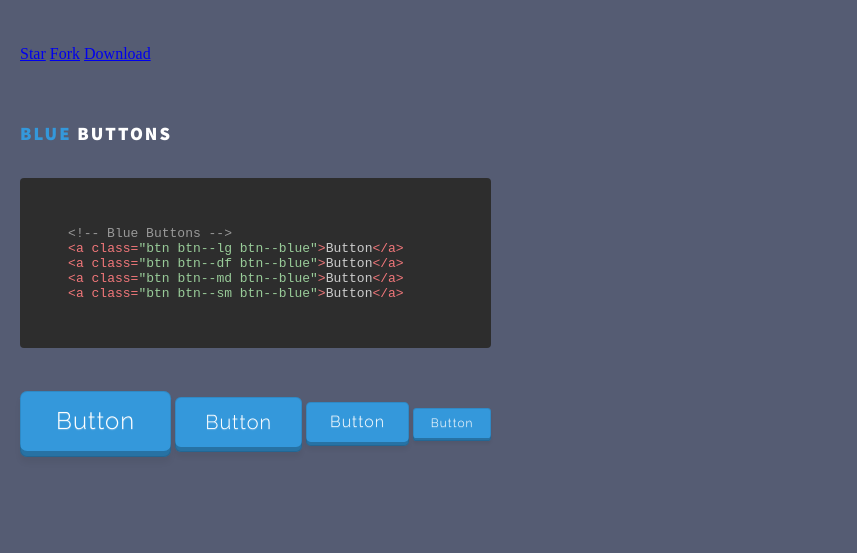
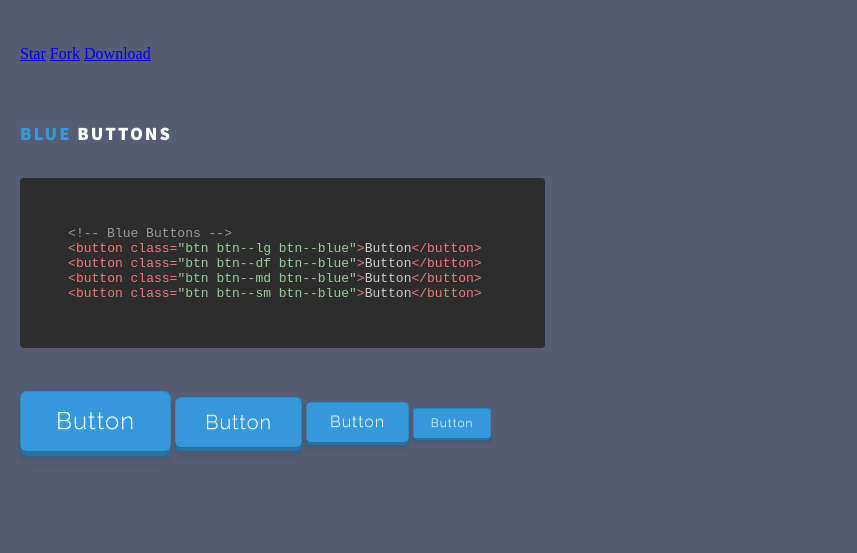
Before and after one commit to iRaul/pushy-buttons, a plain HTML site: page index.html in a window 1280 px wide. Shown: the part 234-787 px from the top of the page, without its empty margins (0-857 px from the left). Drawn offline with nearby package versions, Linux system fonts and the light colour scheme.

Commit message:
change from anchor to button

```diff
--- a/css/highlight-theme.css
+++ b/css/highlight-theme.css
@@ -64,7 +64,7 @@
   color: #cccccc;
   padding: 2.5em;
   border-radius: 4px;
-  max-width: 406px;
+  max-width: 460px;
 }
 
 .hljs-emphasis {
--- a/index.html
+++ b/index.html
@@ -35,17 +35,17 @@
       <pre>
         <code class="html xml hljs">
   <span class="hljs-comment">&lt;!-- Blue Buttons --&gt;</span>
-  <span class="hljs-tag">&lt;<span class="hljs-name">a</span> <span class="hljs-attr">class</span>=<span class="hljs-string">"btn btn--lg btn--blue"</span>&gt;</span>Button<span class="hljs-tag">&lt;/<span class="hljs-name">a</span>&gt;</span>
-  <span class="hljs-tag">&lt;<span class="hljs-name">a</span> <span class="hljs-attr">class</span>=<span class="hljs-string">"btn btn--df btn--blue"</span>&gt;</span>Button<span class="hljs-tag">&lt;/<span class="hljs-name">a</span>&gt;</span>
-  <span class="hljs-tag">&lt;<span class="hljs-name">a</span> <span class="hljs-attr">class</span>=<span class="hljs-string">"btn btn--md btn--blue"</span>&gt;</span>Button<span class="hljs-tag">&lt;/<span class="hljs-name">a</span>&gt;</span>
-  <span class="hljs-tag">&lt;<span class="hljs-name">a</span> <span class="hljs-attr">class</span>=<span class="hljs-string">"btn btn--sm btn--blue"</span>&gt;</span>Button<span class="hljs-tag">&lt;/<span class="hljs-name">a</span>&gt;</span>
+  <span class="hljs-tag">&lt;<span class="hljs-name">button</span> <span class="hljs-attr">class</span>=<span class="hljs-string">"btn btn--lg btn--blue"</span>&gt;</span>Button<span class="hljs-tag">&lt;/<span class="hljs-name">button</span>&gt;</span>
+  <span class="hljs-tag">&lt;<span class="hljs-name">button</span> <span class="hljs-attr">class</span>=<span class="hljs-string">"btn btn--df btn--blue"</span>&gt;</span>Button<span class="hljs-tag">&lt;/<span class="hljs-name">button</span>&gt;</span>
+  <span class="hljs-tag">&lt;<span class="hljs-name">button</span> <span class="hljs-attr">class</span>=<span class="hljs-string">"btn btn--md btn--blue"</span>&gt;</span>Button<span class="hljs-tag">&lt;/<span class="hljs-name">button</span>&gt;</span>
+  <span class="hljs-tag">&lt;<span class="hljs-name">button</span> <span class="hljs-attr">class</span>=<span class="hljs-string">"btn btn--sm btn--blue"</span>&gt;</span>Button<span class="hljs-tag">&lt;/<span class="hljs-name">button</span>&gt;</span>
         </code>
       </pre>
 
-        <a class="btn btn--lg btn--blue">Button</a>
-        <a class="btn btn--df btn--blue">Button</a>
-        <a class="btn btn--md btn--blue">Button</a>
-        <a class="btn btn--sm btn--blue">Button</a>
+        <button class="btn btn--lg btn--blue">Button</button>
+        <button class="btn btn--df btn--blue">Button</button>
+        <button class="btn btn--md btn--blue">Button</button>
+        <button class="btn btn--sm btn--blue">Button</button>
     </section>
 
     <!-- Green Buttons -->
@@ -54,17 +54,17 @@
       <pre>
         <code class="html xml hljs">
   <span class="hljs-comment">&lt;!-- Green Buttons --&gt;</span>
-  <span class="hljs-tag">&lt;<span class="hljs-name">a</span> <span class="hljs-attr">class</span>=<span class="hljs-string">"btn btn--lg btn--green"</span>&gt;</span>Button<span class="hljs-tag">&lt;/<span class="hljs-name">a</span>&gt;</span>
-  <span class="hljs-tag">&lt;<span class="hljs-name">a</span> <span class="hljs-attr">class</span>=<span class="hljs-string">"btn btn--df btn--green"</span>&gt;</span>Button<span class="hljs-tag">&lt;/<span class="hljs-name">a</span>&gt;</span>
-  <span class="hljs-tag">&lt;<span class="hljs-name">a</span> <span class="hljs-attr">class</span>=<span class="hljs-string">"btn btn--md btn--green"</span>&gt;</span>Button<span class="hljs-tag">&lt;/<span class="hljs-name">a</span>&gt;</span>
-  <span class="hljs-tag">&lt;<span class="hljs-name">a</span> <span class="hljs-attr">class</span>=<span class="hljs-string">"btn btn--sm btn--green"</span>&gt;</span>Button<span class="hljs-tag">&lt;/<span class="hljs-name">a</span>&gt;</span>
+  <span class="hljs-tag">&lt;<span class="hljs-name">button</span> <span class="hljs-attr">class</span>=<span class="hljs-string">"btn btn--lg btn--green"</span>&gt;</span>Button<span class="hljs-tag">&lt;/<span class="hljs-name">button</span>&gt;</span>
+  <span class="hljs-tag">&lt;<span class="hljs-name">button</span> <span class="hljs-attr">class</span>=<span class="hljs-string">"btn btn--df btn--green"</span>&gt;</span>Button<span class="hljs-tag">&lt;/<span class="hljs-name">button</span>&gt;</span>
+  <span class="hljs-tag">&lt;<span class="hljs-name">button</span> <span class="hljs-attr">class</span>=<span class="hljs-string">"btn btn--md btn--green"</span>&gt;</span>Button<span class="hljs-tag">&lt;/<span class="hljs-name">button</span>&gt;</span>
+  <span class="hljs-tag">&lt;<span class="hljs-name">button</span> <span class="hljs-attr">class</span>=<span class="hljs-string">"btn btn--sm btn--green"</span>&gt;</span>Button<span class="hljs-tag">&lt;/<span class="hljs-name">button</span>&gt;</span>
         </code>
       </pre>
 
-      <a class="btn btn--lg btn--green">Button</a>
-      <a class="btn btn--df btn--green">Button</a>
-      <a class="btn btn--md btn--green">Button</a>
-      <a class="btn btn--sm btn--green">Button</a>
+      <button class="btn btn--lg btn--green">Button</button>
+      <button class="btn btn--df btn--green">Button</button>
+      <button class="btn btn--md btn--green">Button</button>
+      <button class="btn btn--sm btn--green">Button</button>
     </section>
 
     <!-- Red Buttons -->
@@ -73,17 +73,17 @@
       <pre>
         <code class="html xml hljs">
   <span class="hljs-comment">&lt;!-- Red Buttons --&gt;</span>
-  <span class="hljs-tag">&lt;<span class="hljs-name">a</span> <span class="hljs-attr">class</span>=<span class="hljs-string">"btn btn--lg btn--red"</span>&gt;</span>Button<span class="hljs-tag">&lt;/<span class="hljs-name">a</span>&gt;</span>
-  <span class="hljs-tag">&lt;<span class="hljs-name">a</span> <span class="hljs-attr">class</span>=<span class="hljs-string">"btn btn--df btn--red"</span>&gt;</span>Button<span class="hljs-tag">&lt;/<span class="hljs-name">a</span>&gt;</span>
-  <span class="hljs-tag">&lt;<span class="hljs-name">a</span> <span class="hljs-attr">class</span>=<span class="hljs-string">"btn btn--md btn--red"</span>&gt;</span>Button<span class="hljs-tag">&lt;/<span class="hljs-name">a</span>&gt;</span>
-  <span class="hljs-tag">&lt;<span class="hljs-name">a</span> <span class="hljs-attr">class</span>=<span class="hljs-string">"btn btn--sm btn--red"</span>&gt;</span>Button<span class="hljs-tag">&lt;/<span class="hljs-name">a</span>&gt;</span>
+  <span class="hljs-tag">&lt;<span class="hljs-name">button</span> <span class="hljs-attr">class</span>=<span class="hljs-string">"btn btn--lg btn--red"</span>&gt;</span>Button<span class="hljs-tag">&lt;/<span class="hljs-name">button</span>&gt;</span>
+  <span class="hljs-tag">&lt;<span class="hljs-name">button</span> <span class="hljs-attr">class</span>=<span class="hljs-string">"btn btn--df btn--red"</span>&gt;</span>Button<span class="hljs-tag">&lt;/<span class="hljs-name">button</span>&gt;</span>
+  <span class="hljs-tag">&lt;<span class="hljs-name">button</span> <span class="hljs-attr">class</span>=<span class="hljs-string">"btn btn--md btn--red"</span>&gt;</span>Button<span class="hljs-tag">&lt;/<span class="hljs-name">button</span>&gt;</span>
+  <span class="hljs-tag">&lt;<span class="hljs-name">button</span> <span class="hljs-attr">class</span>=<span class="hljs-string">"btn btn--sm btn--red"</span>&gt;</span>Button<span class="hljs-tag">&lt;/<span class="hljs-name">button</span>&gt;</span>
         </code>
       </pre>
 
-      <a class="btn btn--lg btn--red">Button</a>
-      <a class="btn btn--df btn--red">Button</a>
-      <a class="btn btn--md btn--red">Button</a>
-      <a class="btn btn--sm btn--red">Button</a>
+      <button class="btn btn--lg btn--red">Button</button>
+      <button class="btn btn--df btn--red">Button</button>
+      <button class="btn btn--md btn--red">Button</button>
+      <button class="btn btn--sm btn--red">Button</button>
     </section>
 
     <!-- Highlight.js -->
--- a/scss/base.scss
+++ b/scss/base.scss
@@ -33,6 +33,9 @@
       margin-top: .25em;
       padding-bottom: .5em;
     }
+    &:focus {
+      outline: none;
+    }
 }
 
 // Colors
```
Also changed, not shown: css/pushy-buttons.css, css/pushy-buttons.min.css.
